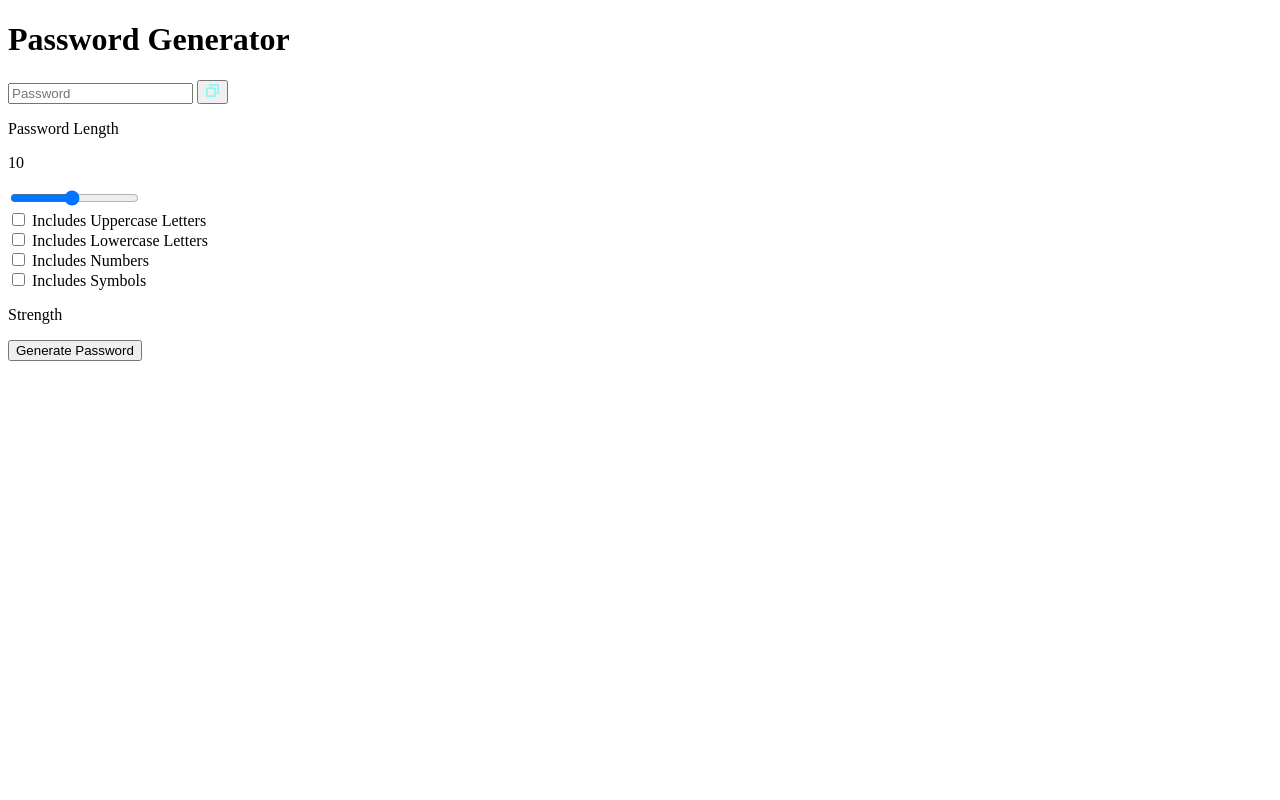
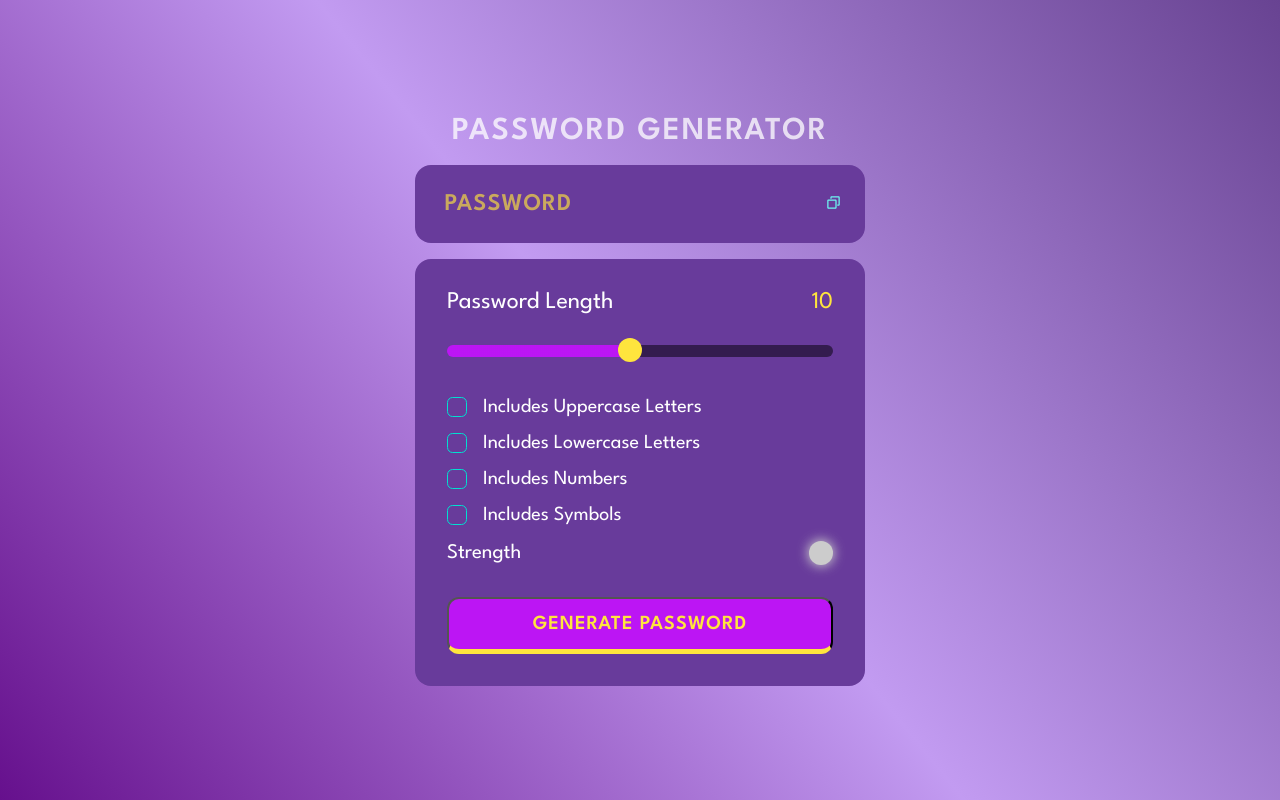
Before and after one commit to Ashish5692/PasswordGenerator, a plain HTML site: page index.html in a window 1280 px wide. Drawn offline with Linux system fonts and the light colour scheme.

Commit message:
Complete code of HTML,CSS and JS

```diff
--- a/index.html
+++ b/index.html
@@ -3,7 +3,14 @@
 <head>
     <meta charset="UTF-8">
     <meta name="viewport" content="width=device-width, initial-scale=1.0">
-    <title>Document</title>
+    <title>Password Generator</title>
+    <link rel="preconnect" href="https://fonts.googleapis.com" />
+    <link rel="preconnect" href="https://fonts.gstatic.com" crossorigin />
+    <link
+      href="https://fonts.googleapis.com/css2?family=League+Spartan:wght@100;200;300;400;600&display=swap"
+      rel="stylesheet"
+    />
+    <link rel="stylesheet" href="styles.css">
 </head>
 <body>
     <div class="container">
@@ -13,9 +20,9 @@
 
             <input readonly placeholder="Password" class="display" data-passwordDisplay>
 
-            <button data-copy>
+            <button class="copyBtn" data-copy>
                 <!-- copied text- custom attribute -->
-                <span data-copyMsg></span>
+                <span class="tooltip" data-copyMsg></span>
                 <img src="./assets/copy.svg" alt="copy" width="15" height="15">
             </button>
 
@@ -32,22 +39,22 @@
             <input type="range" min="1" max="20" class="slider" step="1" data-lengthSlider>  <!--custom attribute used here at last-->
 
             <!-- Checkbox -->
-            <div>
+            <div class="check">
                 <input type="checkbox" id="uppercase">
                 <label for="uppercase">Includes Uppercase Letters</label>
             </div>
 
-            <div>
+            <div class="check">
                 <input type="checkbox" id="lowercase">
                 <label for="lowercase">Includes Lowercase Letters</label>
             </div>
 
-            <div>
+            <div class="check">
                 <input type="checkbox" id="numbers">
                 <label for="numbers">Includes Numbers</label>
             </div>
 
-            <div>
+            <div class="check">
                 <input type="checkbox" id="symbols">
                 <label for="symbols">Includes Symbols </label>
             </div>
@@ -55,7 +62,7 @@
             <!-- strength section -->
             <div class="strength-container">
                 <p>Strength</p>
-                <div data-indicator></div>
+                <div class="indicator" data-indicator></div>
             </div>
 
             <!-- Generate Password -->
--- a/script.js
+++ b/script.js
@@ -18,6 +18,7 @@ let passwordLength = 10;
 let checkCount = 0;
 handleSlider();
 //set strength color to grey
+setIndicator("#ccc");
 
 
 // handleSlider() set password length to UI .It update UI basis on password length value
@@ -26,7 +27,9 @@ handleSlider();
 function handleSlider() {
     inputSlider.value = passwordLength;
     lengthDisplay.innerText = passwordLength; //Length display i.e number coming on UI ...inner Text set to 10 initially
-
+    const min = inputSlider.min;
+    const max = inputSlider.max;
+    inputSlider.style.backgroundSize = ((passwordLength -min)*100/(max-min)) + "% 100%"; //slider width and height
 }
 
 //setting indicator--its task is to set color acc to input parameter of color and set strength of indicator
@@ -203,6 +206,7 @@ generateBtn.addEventListener('click',()=>{
         funcArr.push(generateUpperCase);
     }
 
+    //if checked then store its function inside funcArr[];
     if(lowercaseCheck.checked){
         funcArr.push(generateLowerCase);
     }
@@ -226,7 +230,7 @@ generateBtn.addEventListener('click',()=>{
         let randIndex = getRndInteger(0 , funcArr.length);
         console.log("randIndex" + randIndex);
         password += funcArr[randIndex]();
-    }
+    } //password created
     console.log("Remaining adddition done");
 
     //shuffle the password
--- /dev/null
+++ b/styles.css
@@ -0,0 +1,277 @@
+*,
+*::before,
+*::after {
+    margin: 0;
+    padding: 0;
+    box-sizing: border-box;
+    font-family: 'League Spartan', sans-serif;
+}
+
+:root {
+
+    /* Global CSS */
+    --dk-violet: hsl(268, 45%, 42%);
+    --lt-violet: hsl(268, 47%, 21%);
+    --lt-violet2: hsl(281, 89%, 26%);
+    --vb-violet: hsl(285, 91%, 52%);
+    --vb-violet2: hsl(290, 70%, 36%);
+
+    --vb-yellow: hsl(52, 100%, 62%);
+
+
+    --pl-white: hsl(0, 0%, 100%);
+
+    --vb-cyan: hsl(176, 100%, 44%);
+    --vb-cyan2: hsl(177, 92%, 70%);
+    --dk-text: hsl(198, 20%, 13%);
+}
+
+body {
+    width: 100vw;
+    height: 100vh;
+    display: flex;
+    flex-direction: column;
+    align-items: center;
+    justify-content: center;
+    background: linear-gradient(231deg, rgb(104, 67, 146) 0%, rgb(194, 155, 241) 50%, rgb(102, 16, 141) 100%);   /*choose gradient from angrytools.com*/
+
+}
+
+.container {
+    width: 90%;
+    max-width: 450px;
+}
+
+h1{
+    color: var(--pl-white);
+    opacity: 0.75;
+    text-transform: uppercase;
+    letter-spacing: 2px;
+    text-align: center;
+    line-height: 1.1;
+}
+
+.display-container {
+    position: relative;  /*relative beacuse i want some things to overlap*/
+    background-color: var(--dk-violet);
+    border-radius: 1rem;
+    border-bottom: 0.35 solid var(--lt-violet2);
+    margin: 1rem 0;
+    padding: 0.35rem;
+
+}
+
+.display {
+    width: 100%;
+    background-color: transparent;
+    padding: 1.15rem 1rem;
+    color: var(--vb-yellow);
+    font-weight: 600;
+    font-size: 1.5rem;
+    line-height: 30px;
+    letter-spacing: 1px;
+    padding-right: 3.25rem;
+    border:none;
+}
+
+.display::placeholder{
+    position: absolute; /*overlap*/
+    top: 50%;
+    left: 1.5rem;
+    font-size: 1.5rem;
+    line-height: 30px;
+    color: var(--vb-yellow);
+    opacity: 0.65;
+    text-transform: uppercase;
+    transform: translateY(-50%);
+
+}
+
+.display-container button {
+    position: absolute;
+    top: 50%;
+    right: 1.5rem;
+    transform: translateY(-50%);
+}
+
+.input-container{
+    width: 100%;
+    background-color: var(--dk-violet);
+    border-radius: 1rem;
+    padding: 2rem;
+    border-bottom: 0.35 solid var(--lt-violet2);
+}
+
+.length-container {
+    display: flex;
+    justify-content: space-between; /*justify content is when display is flex*/
+    align-items: center;
+}
+
+.length-container p:nth-child(1) {
+    color: var(--pl-white);
+    font-size: 1.5rem;
+}
+
+.length-container p:nth-child(2) {
+    color: var(--vb-yellow);
+    font-size: 1.5rem;
+}
+
+.strength-container{
+    display: flex;
+    justify-content: space-between;
+    align-items: center;
+    margin-top: 1rem;
+    margin-bottom: 2rem;
+}
+
+.strength-container p{
+    color: var(--pl-white);
+    font-size: 1.3rem;
+}
+
+.indicator {
+    width: 1.5rem;
+    height: 1.5rem;
+    border-radius: 50%;
+}
+
+.generateButton {
+    width: 100%;
+    padding: 1rem 0;
+    background-color: var(--vb-violet);
+    text-align: center;
+    border-radius: 0.75rem;
+    border-bottom: 0.35rem solid var(--vb-yellow);
+    text-transform: uppercase;
+    letter-spacing: 1px;
+    color: var(--vb-yellow);
+    font-weight: 600;
+    font-size: 1.25rem;
+}
+
+.check {
+    display: flex;
+    align-items: center;
+    margin: 1rem 0;
+    gap: 0 1rem;
+}
+
+.check input{
+    /* do not want default style fro mcheckbox */
+    appearance: none;
+    width: 20px;
+    height: 20px;
+    border: 1px solid var(--vb-cyan);
+    cursor: pointer;
+    position: relative; /* because baad mai tick will overlap*/
+    border-radius: 0.35rem;
+}
+
+/* tick property */
+.check input:checked{
+    background-color: var(--vb-cyan);
+}
+
+.check input:checked::before {
+    content: '✔';
+    position: absolute;
+    color: var(--dk-text);
+    font-size: 1.05rem;
+    font-weight: 600;
+    left: 50%;
+    top: -10.5px;
+    transform: translateX(-50%) translateY(40%);
+}
+
+.check label{
+    color:var(--pl-white);
+    font-size: 1.25rem;
+    letter-spacing: 0.75;
+}
+
+.copyBtn{
+    background-color: transparent;
+    border:none;
+    outline: none;
+}
+
+/* on tooltip add active class ...copied wale span overlap kar rhi hai so position absolute */
+.tooltip {
+    position: absolute;
+    background-color: var(--vb-violet2);
+    color: var(--vb-yellow);
+    font-size: 1.25rem;
+    top: -35px;
+    left: -25px;
+    padding: 5px 10px;
+    border-radius: 1rem;
+    opacity: 0;
+    transform: scale(0);
+    transform-origin: bottom;
+    transition: all 250ms ease-in-out;
+}
+/* span ko visible karane ke lie ..if we remove active class then it will be not visible*/
+.tooltip.active {
+    opacity: 1;
+    transform: scale(1);
+}
+
+.slider {
+    appearance: none;
+    width: 100%;
+    height: 0.75rem;
+    cursor: pointer;
+    background-color: var(--lt-violet);
+    border-radius: 1rem;
+    margin-top: 2rem;
+    margin-bottom: 1.5rem;
+    background-image: linear-gradient(var(--vb-violet), var(--vb-violet));
+    background-repeat: no-repeat;
+    border: none;
+    outline: none;
+}
+
+/* Acessing thumb which is on slider ,,this is pseudo element selector that selects the thumb element,,webkit used in chrome browser*/
+.slider::-webkit-slider-thumb {
+    position: relative;
+    appearance: none;
+    height: 1.5rem;
+    width: 1.5rem;
+    border-radius: 50%;
+    background-color: var(--vb-yellow);
+    cursor: pointer;
+    margin-top: -3px;
+    box-shadow: 0px 0px 20px 0 px rgb(246, 226, 255, 0.50);
+    transition: all 100ms ease-in;
+}
+
+.slider:focus{
+    outline: 2px solid var(--vb-yellow);
+}
+
+.slider::-webkit-slider-thumb:hover{
+    outline: 1px solid var(--vb-yellow);
+    background-color: var(--dk-violet);
+    box-shadow: 0px 0px 25px 5px rgba(255,229,61,0.80);
+}
+
+/* In firefox use moz-range-thumb to aceess slider in firefox */
+/* .slider::-moz-range-thumb {
+    position: relative;
+    z-index: 1;
+    appearance: none;
+    height: 2rem;
+    width: 2rem;
+    border-radius: 50%;
+    background: var(--vb-yellow);
+    box-shadow: 0px 0px 20px 0px rgba(255, 229, 61, 0.50);
+    cursor: pointer;
+  }
+
+  .slider::-moz-range-thumb:hover {
+    outline: 2px solid var(--vb-yellow);
+    background-color: var(--dk-violet);
+    box-shadow: 0px 0px 25px 5px rgba(255, 229, 61, 0.80);
+  } */
```
